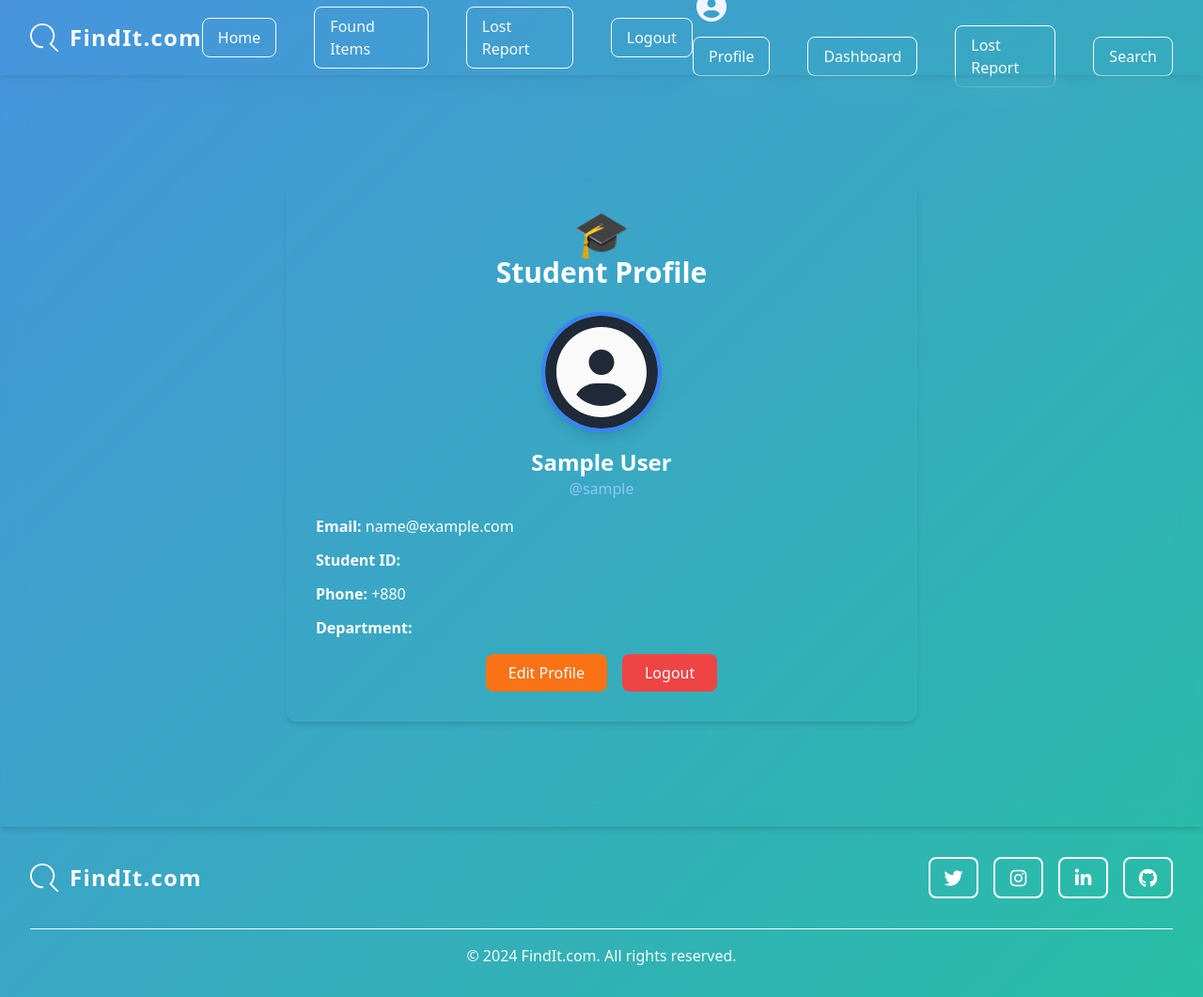
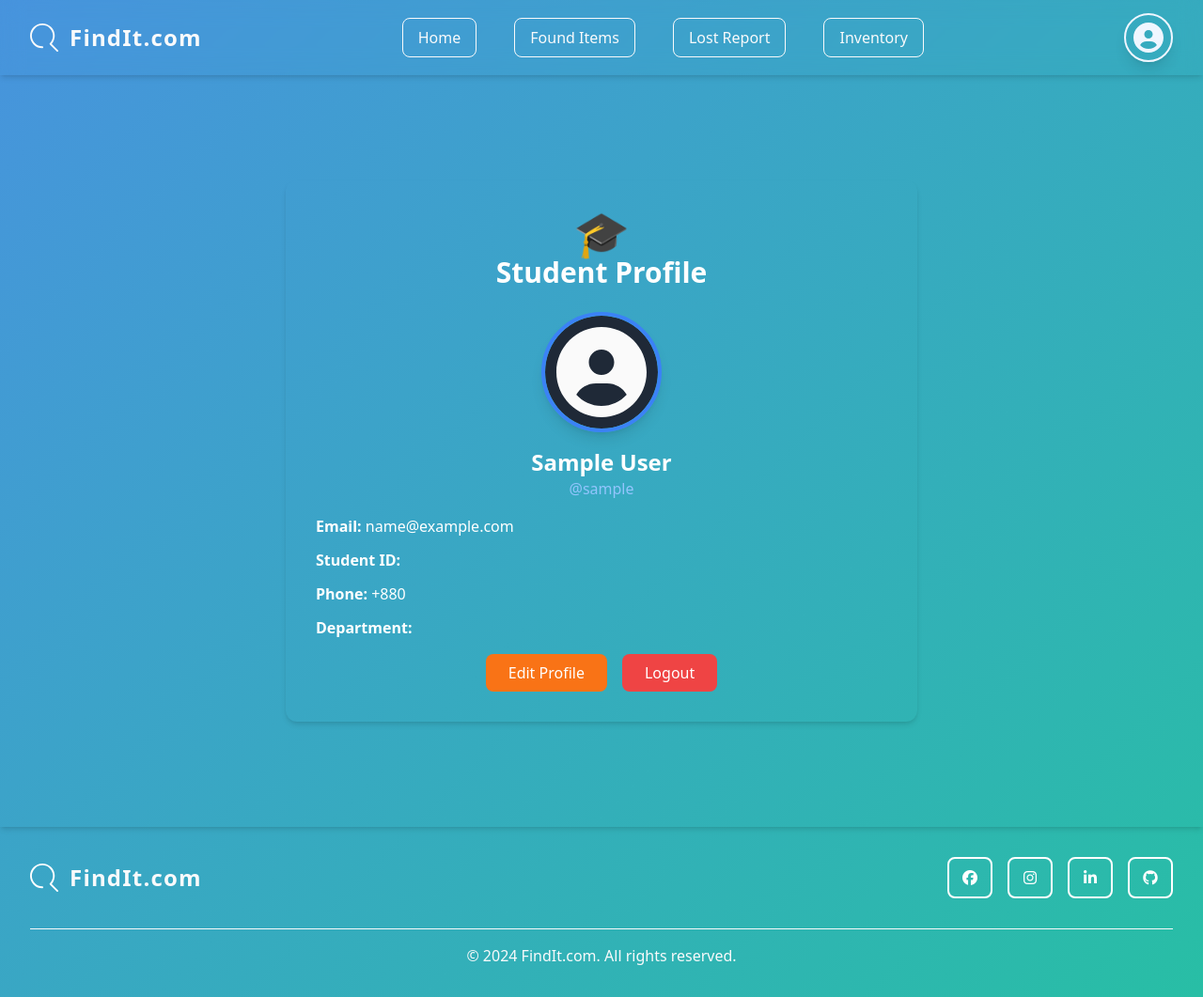
Before and after one commit to mostofa89/Lost_and_Found, a Django app: page /profile/ in a window 1280 px wide. Shown: the whole page at 94% size. Run offline with Django 5.2, Linux system fonts and the light colour scheme; the visitor is signed in with stand-in values (Sample User, id 1); some libraries are stand-ins or nearby versions.

Commit message:
Solve the error of Lost report html

```diff
--- a/templates/users/base.html
+++ b/templates/users/base.html
@@ -67,34 +67,53 @@
                     <a href="#" class="text-gray-50 border border-gray-50 rounded-lg px-4 py-2 text-md font-medium hover:bg-gradient-to-br from-[#1a73e8] via-[#20c997] via-[#4a90e2] to-[#50e3c2] hover:text-white transition-colors duration-300 hover:scale-110">Home</a>
                     <a href="#" class="text-gray-50 border border-gray-50 rounded-lg px-4 py-2 text-md font-medium hover:bg-gradient-to-br from-[#1a73e8] via-[#20c997] via-[#4a90e2] to-[#50e3c2] hover:text-white transition-colors duration-300 hover:scale-110">Found Items</a>
                     <a href="{% url 'reports:lost_reports' %}" class="text-gray-50 border border-gray-50 rounded-lg px-4 py-2 text-md font-medium hover:bg-gradient-to-br from-[#1a73e8] via-[#20c997] via-[#4a90e2] to-[#50e3c2] hover:text-white transition-colors duration-300 hover:scale-110">Lost Report</a>
-                    <a href="{% url 'user:logout' %}" class="text-gray-50 border border-gray-50 rounded-lg px-4 py-2 text-md font-medium hover:bg-gradient-to-br from-[#1a73e8] via-[#20c997] via-[#4a90e2] to-[#50e3c2] hover:text-white transition-colors duration-300 hover:scale-110">Logout</a>
+                    <a href="#" class="text-gray-50 border border-gray-50 rounded-lg px-4 py-2 text-md font-medium hover:bg-gradient-to-br from-[#1a73e8] via-[#20c997] via-[#4a90e2] to-[#50e3c2] hover:text-white transition-colors duration-300 hover:scale-110">Inventory</a>
                 </div>
 
                 <!-- Login Button -->
-                <div class="hidden md:block">
-                    {% if user.is_authenticated == False %}
-                        <a href="{% url 'user:login' %}" class="text-white bg-gradient-to-br from-[#1a73e8] border border-gray-50 rounded-lg px-6 py-2 hover:bg-green-400 transition-colors duration-300">
+                <div class="hidden md:block bg-transparent bg-opacity-80 backdrop-blur-md" x-data="{ open: false }">
+                    {% if not user.is_authenticated %}
+                        <a href="{% url 'user:login' %}"
+                        class="text-white bg-gradient-to-br from-[#1a73e8] border border-gray-50 rounded-lg px-6 py-2 hover:bg-green-400 transition-colors duration-300">
                             Login
                         </a>
                     {% else %}
+                        <div class="relative bg-transparent bg-opacity-80 backdrop-blur-md border-2 border-blue-50 shadow-lg rounded-full p-1">
                             {% if user.profile %}
-                            <img id="profile-button" src="{{ user.profile.profile_picture.url|default:'/static/images/default-avatar.png' }}"
+                                <!-- Profile avatar button -->
+                                <img @click="open = !open"
+                                    src="{{ user.profile.profile_picture.url|default:'/static/images/default-avatar.png' }}"
                                     alt="{{ user.username }}"
-                                class="w-10 h-10 rounded-full object-cover">
+                                    class="w-10 h-10 rounded-full object-cover cursor-pointer overflow-hidden">
                             {% else %}
-                            <div id="profile-button">
-                                <svg xmlns="http://www.w3.org/2000/svg" viewBox="0 0 640 640" width="40" height="40" class="text-blue-50">
+                                <!-- Default avatar button -->
+                                <div @click="open = !open" class="cursor-pointer">
+                                    <svg xmlns="http://www.w3.org/2000/svg bg-transparent bg-opacity-80 backdrop-blur-md shadow-md" viewBox="0 0 640 640" width="40" height="40" class="text-blue-50">
                                         <path fill="currentColor" d="M463 448.2C440.9 409.8 399.4 384 352 384L288 384C240.6 384 199.1 409.8 177 448.2C212.2 487.4 263.2 512 320 512C376.8 512 427.8 487.3 463 448.2zM64 320C64 178.6 178.6 64 320 64C461.4 64 576 178.6 576 320C576 461.4 461.4 576 320 576C178.6 576 64 461.4 64 320zM320 336C359.8 336 392 303.8 392 264C392 224.2 359.8 192 320 192C280.2 192 248 224.2 248 264C248 303.8 280.2 336 320 336z"/>
                                     </svg>
                                 </div>
-                            <div class="hidden md:flex items-center space-x-10">
-                                <a href="#" class="text-gray-50 border border-gray-50 rounded-lg px-4 py-2 text-md font-medium hover:bg-gradient-to-br from-[#1a73e8] via-[#20c997] via-[#4a90e2] to-[#50e3c2] hover:text-white transition-colors duration-300 hover:scale-110">Profile</a>
-                                <a href="#" class="text-gray-50 border border-gray-50 rounded-lg px-4 py-2 text-md font-medium hover:bg-gradient-to-br from-[#1a73e8] via-[#20c997] via-[#4a90e2] to-[#50e3c2] hover:text-white transition-colors duration-300 hover:scale-110">Dashboard</a>
-                                <a href="{% url 'reports:lost_reports' %}" class="text-gray-50 border border-gray-50 rounded-lg px-4 py-2 text-md font-medium hover:bg-gradient-to-br from-[#1a73e8] via-[#20c997] via-[#4a90e2] to-[#50e3c2] hover:text-white transition-colors duration-300 hover:scale-110">Lost Report</a>
-                                <a href="#" class="text-gray-50 border border-gray-50 rounded-lg px-4 py-2 text-md font-medium hover:bg-gradient-to-br from-[#1a73e8] via-[#20c997] via-[#4a90e2] to-[#50e3c2] hover:text-white transition-colors duration-300 hover:scale-110">Search</a>
+                            {% endif %}
+
+                            <!-- Dropdown menu -->
+                            <div x-show="open" @click.away="open = false"
+                                class="absolute right-0 mt-2 w-48 bg-transparent bg-opacity-80 backdrop-blur-md rounded-lg shadow-lg z-50">
+                                <a href="{% url 'user:profile' %}" class="block px-4 py-2 hover:bg-gradient-to-br from-[#1a73e8] via-[#20c997] via-[#4a90e2] to-[#50e3c2]">Profile</a>
+
+                                {% if user.is_staff %}
+                                <a href="#" class="block px-4 py-2 hover:bg-gradient-to-br from-[#1a73e8] via-[#20c997] via-[#4a90e2] to-[#50e3c2]">Admin Panel</a>
+                                {% else %}
+                                <a href="#" class="block px-4 py-2 hover:bg-gradient-to-br from-[#1a73e8] via-[#20c997] via-[#4a90e2] to-[#50e3c2]">Dashboard</a>
+                                {% endif %}
+
+                                <a href="{% url 'reports:lost_reports' %}" class="block px-4 py-2 hover:bg-gradient-to-br from-[#1a73e8] via-[#20c997] via-[#4a90e2] to-[#50e3c2]">Lost Report</a>
+                                <a href="#" class="block px-4 py-2 hover:bg-gradient-to-br from-[#1a73e8] via-[#20c997] via-[#4a90e2] to-[#50e3c2]">Settings</a>
+                                <a href="{% url 'user:logout' %}"
+                                    class="flex items-center px-4 py-2 text-red-50 hover:bg-gradient-to-br from-[#1a73e8] via-[#20c997] via-[#4a90e2] to-[#50e3c2]">
+                                    <i class="fa fa-sign-out" aria-hidden="true"></i>
+                                    Logout
+                                </a>
                             </div>
-
-                        {% endif %}
+                        </div>
                     {% endif %}
                 </div>
 
@@ -172,16 +191,16 @@
       <!-- Social Media Icons with border & hover effect -->
       <div class="flex space-x-4 mt-4 sm:mt-0">
         <a href="#" class="border-2 border-white rounded-lg py-2 px-3 text-white hover:scale-110 transform transition duration-300">
-          <i class="fab fa-twitter fa-lg"></i>
+          <i class="fab fa-facebook fa-md"></i>
         </a>
         <a href="#" class="border-2 border-white rounded-lg py-2 px-3 text-white hover:scale-110 transform transition duration-300">
-          <i class="fab fa-instagram fa-lg"></i>
+          <i class="fab fa-instagram fa-md"></i>
         </a>
         <a href="#" class="border-2 border-white rounded-lg py-2 px-3 text-white hover:scale-110 transform transition duration-300">
-          <i class="fab fa-linkedin-in fa-lg"></i>
+          <i class="fab fa-linkedin-in fa-md"></i>
         </a>
         <a href="https://github.com/mostofa89" target="_blank" class="border-2 border-white rounded-lg py-2 px-3 text-white hover:scale-110 transform transition duration-300">
-          <i class="fab fa-github fa-lg"></i>
+          <i class="fab fa-github fa-md"></i>
         </a>
       </div>
     </div>
@@ -198,12 +217,25 @@
     <!-- JavaScript for Mobile Menu Toggle -->
     <script>
 
-        const profileButton = document.getElementById('profile-button');
-        const profileFileInput = document.getElementById('profile-file');
+        document.addEventListener("DOMContentLoaded", () => {
+        const dropdownToggle = document.querySelector("[data-twe-dropdown-toggle-ref]");
+        const dropdownMenu = document.querySelector("[data-twe-dropdown-menu-ref]");
 
-        profileButton.addEventListener('click', () => {
-        profileFileInput.click(); // trigger file input click
+        // Toggle dropdown on button click
+        dropdownToggle.addEventListener("click", (e) => {
+            e.stopPropagation(); // prevent bubbling
+            dropdownMenu.classList.toggle("hidden");
         });
+
+        // Close dropdown when clicking outside
+        document.addEventListener("click", (e) => {
+            if (!dropdownMenu.contains(e.target) && !dropdownToggle.contains(e.target)) {
+            dropdownMenu.classList.add("hidden");
+            }
+        });
+        });
+
+        initTWE({ Dropdown, Ripple });
         const mobileMenuButton = document.getElementById('mobile-menu-button');
         const mobileMenu = document.getElementById('mobile-menu');
         const hamburgerOpen = document.getElementById('hamburger-open');
@@ -217,6 +249,7 @@
             mobileMenuButton.setAttribute('aria-expanded', !isExpanded);
         });
     </script>
+    <script src="//unpkg.com/alpinejs" defer></script>
 
 
 </body>
--- a/templates/users/profile.html
+++ b/templates/users/profile.html
@@ -1,8 +1,8 @@
 {% extends "users/base.html" %}
 
 {% block content %}
-<div class="min-h-screen py-12 flex items-center justify-center bg-transparent bg-opacity-80 backdrop-blur-md shadow-md">
-  <div class="max-w-2xl w-full bg-transparent bg-opacity-80 backdrop-blur-md shadow-md p-8 rounded-xl">
+<div class="min-h-screen py-12 flex items-center justify-center bg-transparent bg-opacity-80 shadow-md">
+  <div class="max-w-2xl w-full bg-transparent bg-opacity-80 shadow-md p-8 rounded-xl">
 
     <!-- ✅ Messages Section -->
     {% if messages %}
```
Lines whose indentation alone changed are shown as unchanged.
